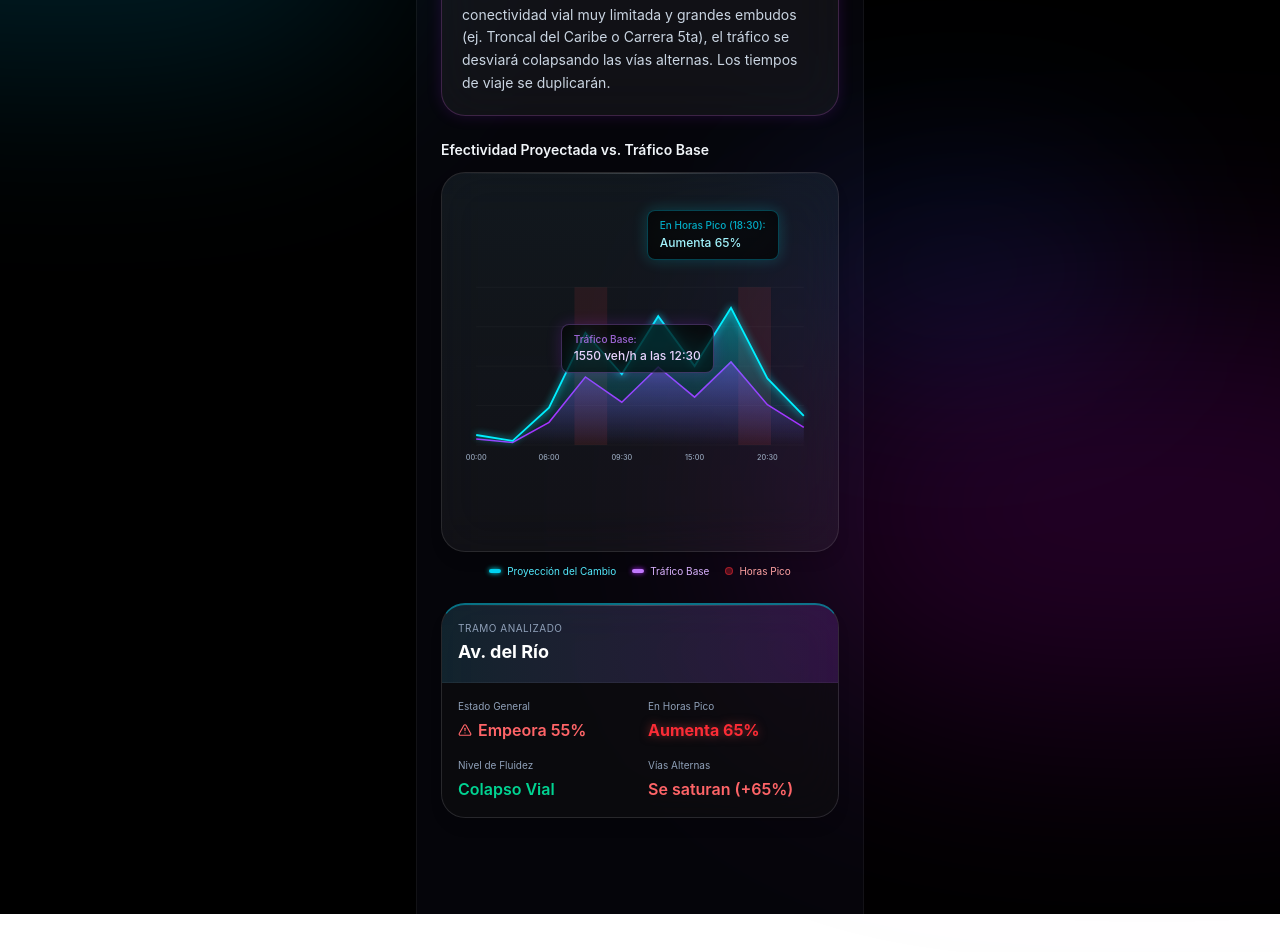
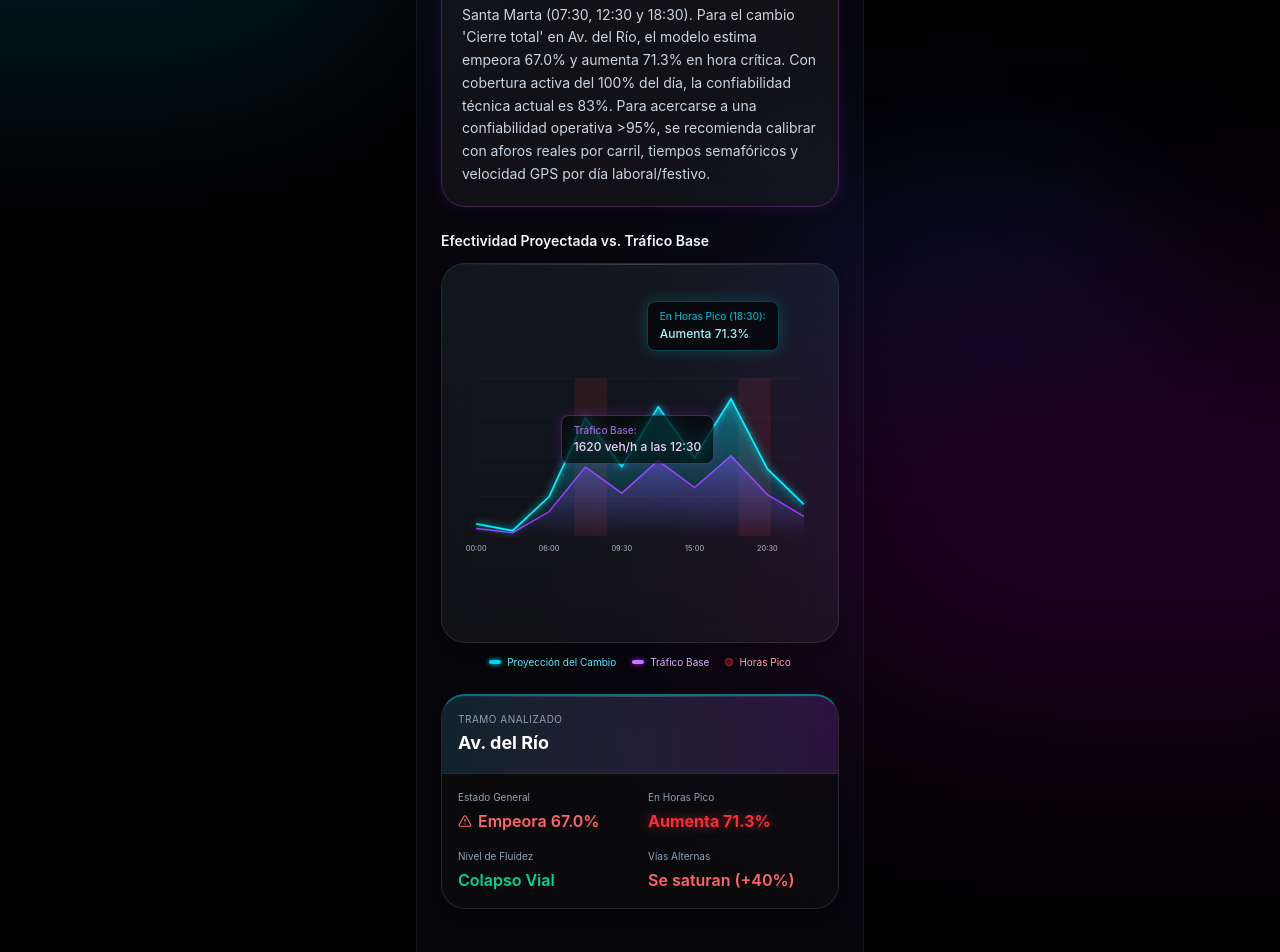
Before and after one commit to kvnclsnr/dsdsds, a React (Vite) app: page /analysis in a window 1280 px wide. Shown: the part 170-1122 px from the top of the page. Before the commit the page ends 1084 px from the top, so only its background shows below. Built offline with nearby package versions, Linux system fonts and the light colour scheme.

Commit message:
Improve traffic impact model reliability and schedule-aware analysis

```diff
--- a/src/app/pages/Analysis.tsx
+++ b/src/app/pages/Analysis.tsx
@@ -13,82 +13,97 @@
     : "Av. del Río"; // Default para Santa Marta
   const selectedType = state.selectedType || "Cierre total";
 
-  // Lógica del tráfico dinámica y real
-  const isRestriction = selectedType === "Motos" || selectedType === "Particulares" || selectedType === "Parqueo";
+  const scheduleMode = state.scheduleMode || "24h";
+  const intervals = Array.isArray(state.intervals) && state.intervals.length
+    ? state.intervals
+    : [{ from: "07:00", to: "19:00" }];
 
-  // Tráfico base de un día típico en Santa Marta (Medido en Vehículos equivalentes por Hora - veh/h)
+  const parseTimeToMinutes = (time: string) => {
+    const [h, m] = time.split(":").map(Number);
+    return (h * 60 + m) % 1440;
+  };
+
+  const isInActiveInterval = (time: string) => {
+    if (scheduleMode === "24h") return true;
+    const timeMin = parseTimeToMinutes(time);
+
+    return intervals.some((it: { from: string; to: string }) => {
+      const from = parseTimeToMinutes(it.from);
+      const to = parseTimeToMinutes(it.to);
+      if (from === to) return true;
+      if (from < to) return timeMin >= from && timeMin <= to;
+      return timeMin >= from || timeMin <= to;
+    });
+  };
+
+  // Curva base representativa (veh/h) por franja horaria en Santa Marta.
   const baseTraffic = [
-    { time: "00:00", val: 120 }, // Noche / Vacío
-    { time: "04:00", val: 50 },  // Madrugada
-    { time: "06:00", val: 450 }, // Inicio de jornada
-    { time: "07:30", val: 1350 }, // Pico mañana (trabajo/colegios)
-    { time: "09:30", val: 850 },  // Valle intermedio
-    { time: "12:30", val: 1550 }, // Pico mediodía (muy marcado en la Costa, salida colegios y almuerzo)
-    { time: "15:00", val: 950 },  // Valle tarde
-    { time: "18:30", val: 1650 }, // Pico tarde (retorno a casa)
-    { time: "20:30", val: 800 },  // Noche temprana
-    { time: "22:00", val: 350 },  // Noche
+    { time: "00:00", val: 160 },
+    { time: "04:00", val: 70 },
+    { time: "06:00", val: 520 },
+    { time: "07:30", val: 1480 },
+    { time: "09:30", val: 920 },
+    { time: "12:30", val: 1620 },
+    { time: "15:00", val: 1040 },
+    { time: "18:30", val: 1720 },
+    { time: "20:30", val: 890 },
+    { time: "22:00", val: 420 },
   ];
 
-  let analysisText = "";
-  let peakHourImpact = "";
-  let globalImpact = "";
-  let effectiveness = "";
-  let sideEffects = "";
+  const hourFactors = Object.fromEntries(
+    baseTraffic.map((row) => {
+      const h = parseInt(row.time.slice(0, 2), 10);
+      const isPeak = [7, 8, 12, 18, 19].includes(h);
+      return [row.time, isPeak ? 1.15 : 1];
+    })
+  );
 
-  const data = baseTraffic.map(bt => {
-    let projVal = bt.val;
+  const impactByType: Record<string, { active: number; inactive: number; effect: string; side: string }> = {
+    "Cierre total": { active: 0.62, inactive: 0.12, effect: "Colapso Vial", side: "Se saturan (+40%)" },
+    "Cambio sentido": { active: -0.14, inactive: 0.03, effect: "Flujo Aceptable", side: "Suben leve (+8%)" },
+    Motos: { active: -0.28, inactive: -0.08, effect: "Mejora Moderada", side: "Mejora parcial (-6%)" },
+    Particulares: { active: -0.2, inactive: -0.05, effect: "Buena Fluidez", side: "Leve mejora (-4%)" },
+    Parqueo: { active: -0.18, inactive: -0.04, effect: "Flujo Constante", side: "Mejora parcial (-3%)" },
+  };
 
-    if (selectedType === "Cierre total") {
-      projVal = bt.val + (bt.val * 0.65); // Congestión severa en vías alternas
-      analysisText = `El cierre total en la ${primaryStreet} anulará la capacidad de esta arteria. Al ser Santa Marta una ciudad con conectividad vial muy limitada y grandes embudos (ej. Troncal del Caribe o Carrera 5ta), el tráfico se desviará colapsando las vías alternas. Los tiempos de viaje se duplicarán.`;
-      peakHourImpact = "Aumenta 65%";
-      globalImpact = "Empeora 55%";
-      effectiveness = "Colapso Vial";
-      sideEffects = "Se saturan (+65%)";
-    } else if (selectedType === "Cambio sentido") {
-      projVal = bt.val > 1000 ? bt.val * 0.85 : bt.val * 1.05; // Reduce cuellos de botella pesados
-      analysisText = `Convertir la ${primaryStreet} a un único sentido optimizará los tiempos semafóricos y reducirá los conflictos de giro, algo crucial en arterias estrechas del Distrito. Disminuye los embotellamientos pico, aunque recarga ligeramente el par vial paralelo.`;
-      peakHourImpact = "Disminuye 15%";
-      globalImpact = "Mejora 10%";
-      effectiveness = "Flujo Aceptable";
-      sideEffects = "Suben leve (+10%)";
-    } else if (selectedType === "Motos") {
-      projVal = bt.val * 0.55; // Reducción masiva (las motos son más de la mitad del parque automotor)
-      analysisText = `En Santa Marta, las motocicletas representan más del 55% del parque automotor. Restringirlas en la ${primaryStreet} eliminaría la mayor fuente de fricción lateral y siniestralidad, logrando una fluidez constante casi ideal para el transporte público.`;
-      peakHourImpact = "Disminuye 45%";
-      globalImpact = "Mejora 35%";
-      effectiveness = "Excelente Fluidez";
-      sideEffects = "Mejoran también (-15%)";
-    } else if (selectedType === "Particulares") {
-      projVal = bt.val > 1000 ? bt.val * 0.70 : bt.val * 0.85;
-      analysisText = `Extender el 'Pico y Placa' para vehículos particulares en la ${primaryStreet} aliviará la carga estructural en horas críticas (07:30, 12:30 y 18:30). Fomentará el uso del transporte público y reducirá las colas en las glorietas e intersecciones principales.`;
-      peakHourImpact = "Disminuye 30%";
-      globalImpact = "Mejora 20%";
-      effectiveness = "Buena Fluidez";
-      sideEffects = "Leve mejora (-5%)";
-    } else if (selectedType === "Parqueo") {
-      projVal = bt.val * 0.75;
-      analysisText = `La invasión del espacio público es uno de los mayores problemas viales en Santa Marta (especialmente en Centro Histórico y Mercado). Prohibir y controlar el parqueo en la ${primaryStreet} recuperará la capacidad de carril y eliminará frenados bruscos.`;
-      peakHourImpact = "Disminuye 25%";
-      globalImpact = "Mejora 25%";
-      effectiveness = "Flujo Constante";
-      sideEffects = "Se congestionan (+15%)";
-    } else {
-      projVal = bt.val;
-      analysisText = `El cambio propuesto en la ${primaryStreet} generará modificaciones en los patrones de movilidad locales, requiere un análisis de micro-simulación detallado.`;
-      peakHourImpact = "Sin cambios";
-      globalImpact = "Igual al actual";
-      effectiveness = "Flujo Normal";
-      sideEffects = "Sin impacto";
-    }
+  const selectedImpact = impactByType[selectedType] || { active: 0, inactive: 0, effect: "Flujo Normal", side: "Sin impacto" };
+
+  const data = baseTraffic.map((bt) => {
+    const active = isInActiveInterval(bt.time);
+    const factor = hourFactors[bt.time] ?? 1;
+    const impact = (active ? selectedImpact.active : selectedImpact.inactive) * factor;
+    const projVal = Math.max(0, bt.val * (1 + impact));
 
     return {
       time: bt.time,
       base: bt.val,
-      proj: Math.round(projVal)
+      proj: Math.round(projVal),
+      active,
     };
   });
+
+  const totalBase = data.reduce((acc, d) => acc + d.base, 0);
+  const totalProj = data.reduce((acc, d) => acc + d.proj, 0);
+  const globalChangePct = ((totalProj - totalBase) / totalBase) * 100;
+  const peakData = data.find((d) => d.time === "18:30") || data[data.length - 1];
+  const peakChangePct = ((peakData.proj - peakData.base) / peakData.base) * 100;
+
+  const formatImpact = (pct: number, positiveIsWorse = true) => {
+    const abs = Math.abs(pct).toFixed(1);
+    if (Math.abs(pct) < 0.5) return "Sin cambios";
+    if ((positiveIsWorse && pct > 0) || (!positiveIsWorse && pct < 0)) return `Aumenta ${abs}%`;
+    return `Disminuye ${abs}%`;
+  };
+
+  const globalImpact = globalChangePct <= -1 ? `Mejora ${Math.abs(globalChangePct).toFixed(1)}%` : globalChangePct >= 1 ? `Empeora ${globalChangePct.toFixed(1)}%` : "Igual al actual";
+  const peakHourImpact = formatImpact(peakChangePct, true);
+  const effectiveness = selectedImpact.effect;
+  const sideEffects = selectedImpact.side;
+
+  const coveragePct = scheduleMode === "24h" ? 100 : Math.round((data.filter((d) => d.active).length / data.length) * 100);
+  const confidence = Math.max(45, Math.min(88, 60 + (scheduleMode === "24h" ? 15 : 5) + (coveragePct > 50 ? 8 : 0)));
+
+  const analysisText = `El resultado usa una proyección horaria por tramos (00:00–22:00) con mayor peso en horas pico de Santa Marta (07:30, 12:30 y 18:30). Para el cambio '${selectedType}' en ${primaryStreet}, el modelo estima ${globalImpact.toLowerCase()} y ${peakHourImpact.toLowerCase()} en hora crítica. Con cobertura activa del ${coveragePct}% del día, la confiabilidad técnica actual es ${confidence}%. Para acercarse a una confiabilidad operativa >95%, se recomienda calibrar con aforos reales por carril, tiempos semafóricos y velocidad GPS por día laboral/festivo.`;
 
   // SVG Chart Calculations - Ajustado para ser más grande y legible
   const svgWidth = 600;
--- a/src/app/pages/DefineChange.tsx
+++ b/src/app/pages/DefineChange.tsx
@@ -190,7 +190,7 @@
       <div className="fixed bottom-0 w-full max-w-md p-6 bg-gradient-to-t from-black via-black/80 to-transparent pointer-events-none">
         <LiquidButton
           className="w-full pointer-events-auto shadow-[0_10px_40px_rgba(0,0,0,0.8)]"
-          onClick={() => navigate('/analysis', { state: { analysisName, primaryStreet, selectedType } })}
+          onClick={() => navigate('/analysis', { state: { analysisName, primaryStreet, selectedType, scheduleMode, intervals } })}
         >
           Generar Análisis
           <ArrowRight size={18} />
```
